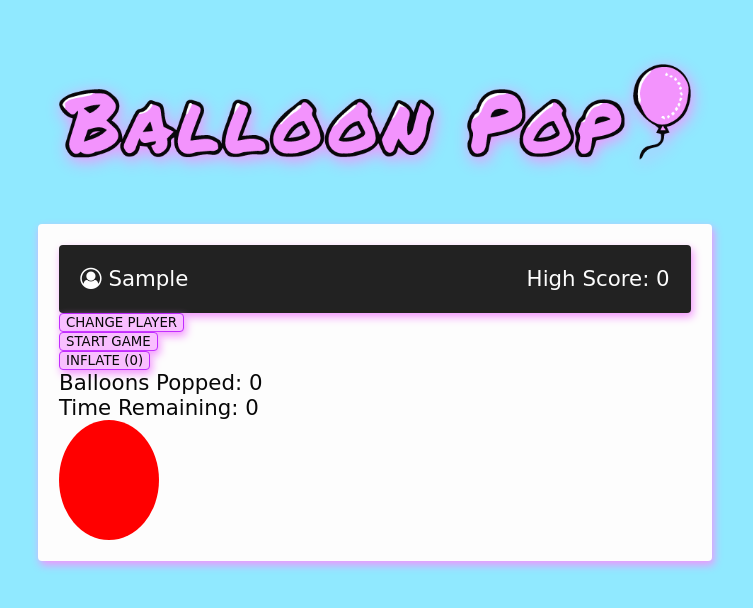
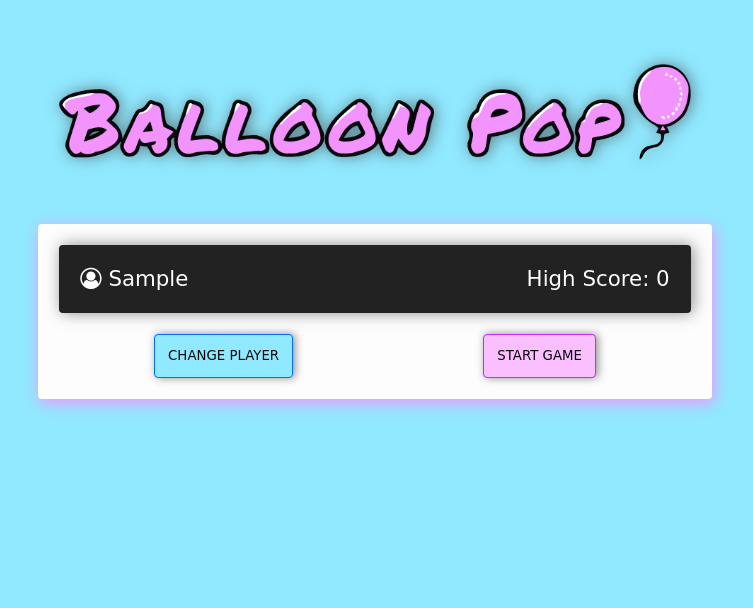
Before and after one commit to SeququneRise/DE3, a plain HTML site: page index.html in a window 1280 px wide. Both pictures are taken after typing "Sample" into the empty fields and a click on the button "ENTER". Shown: the whole page, without its empty margins (265-1018 px from the left). Drawn offline with Linux system fonts and the light colour scheme; a web font is replaced by a local one.

Commit message:
Flex Align Checkpoint

```diff
--- a/index.html
+++ b/index.html
@@ -17,7 +17,7 @@
         </div>
     </header>
 
-    <main class="card container">
+    <main class="card container shadow-2">
 
     <form class="d-flex space-between" id="player-form" onsubmit="setPlayer(event)">
         <div>
@@ -29,9 +29,8 @@
     </form>
 
 <!-- TODO return class hidden to section below -->
-    <section id="game" class="game">
-
-        <div class="card bg-dark text-light">
+    <section id="game" class="game hidden">
+        <div class="card bg-dark text-light shadow">
             <div class="d-flex space-between">
                 <div>
                     <i class="fa fa-user-circle-o" aria-hidden="true"></i>
@@ -44,12 +43,12 @@
             </div>
         </div>
 
-        <div>
-            <button onclick="changePlayer()">Change Player</button>
-        </div>
-    <div>
+    <div class="d-flex space-around mt-2">
+        <button class="secondary-button" onclick="changePlayer()">Change Player</button>
         <button id="start-button" onclick="startGame()">START GAME</button>
     </div>
+
+    <div class="hidden">
     <button id="inflate-button" onclick="inflate()" disabled="true">Inflate (<span id="click-count"></span>)
     </button>
 
@@ -64,10 +63,9 @@
         </div>
 
         <div id="balloon" class="balloon"></div>
+    </div>
     </section>
-
     <script src="main.js"></script>
-
     </main>
 
 </body>
--- a/style.css
+++ b/style.css
@@ -1,17 +1,20 @@
 :root {
     --primary: #f9bfff;
     --primary-darken: #c12cff;
-    --bg: #90e9ff;
-    --dark: rgb(34, 34, 34);
-    --shadow: 2px 4px 8px rgba(243, 147, 253, 1);
+    --secondary: #90e9ff;
+    --secondary-darken: #006eff;
+    --dark: #222222;
+    --shadow: 2px 0 8px rgba(66, 66, 66, 0.6);
+    --shadow-2: 2px 4px 8px rgba(243, 147, 253, 1);
     --corners: 4px;
     --text-color: #080808;
     --light: #fdfdfd;
+    --dark-lighten: #535353;
 
 }
 
 body {
-    background-color: var(--bg);
+    background-color: var(--secondary);
     font-family: 'Finger Paint', cursive;
     font-size: 16pt;
     color: var(--text-color);
@@ -48,6 +51,16 @@ button {
     text-transform: uppercase;
     transition: all .2s ease;
     cursor: pointer;
+    padding: 1em;
+}
+
+.secondary-button {
+    background-color: var(--secondary);
+    border-color: var(--secondary-darken);
+}
+
+.secondary-button:hover {
+    background-color: var(--secondary-darken);
 }
 
 button:hover {
@@ -70,7 +83,6 @@ button:hover {
 .card {
     background-color: var(--light);
     padding: 1em;
-    box-shadow: var(--shadow);
     border-radius: var(--corners);
 }
 
@@ -78,8 +90,16 @@ button:hover {
     filter: drop-shadow(var(--shadow));
 }
 
+.shadow-2 {
+    filter: drop-shadow(var(--shadow-2))
+}
+
 .bg-dark {
     background-color: var(--dark);
+}
+
+.bg-dark-lighten {
+    background-color: var(--dark-lighten);
 }
 
 .text-light {
@@ -94,6 +114,34 @@ button:hover {
     justify-content: space-between;
 }
 
+.d-flex.space-around {
+    justify-content: space-around;
+}
+
+.mt-1 {
+    margin-top: .5em;
+}
+
+.mt-2 {
+    margin-top: 1em;
+}
+
+.mt-3 {
+    margin-top: 1.5em;
+}
+
+.mb-1 {
+    margin-bottom: .5em;
+}
+
+.mb-2 {
+    margin-bottom: 1em;
+}
+
+.mb-3 {
+    margin-bottom: 1.5em;
+}
+
 .hidden {
     display: none !important;
 }
```
Lines whose indentation alone changed are shown as unchanged.
